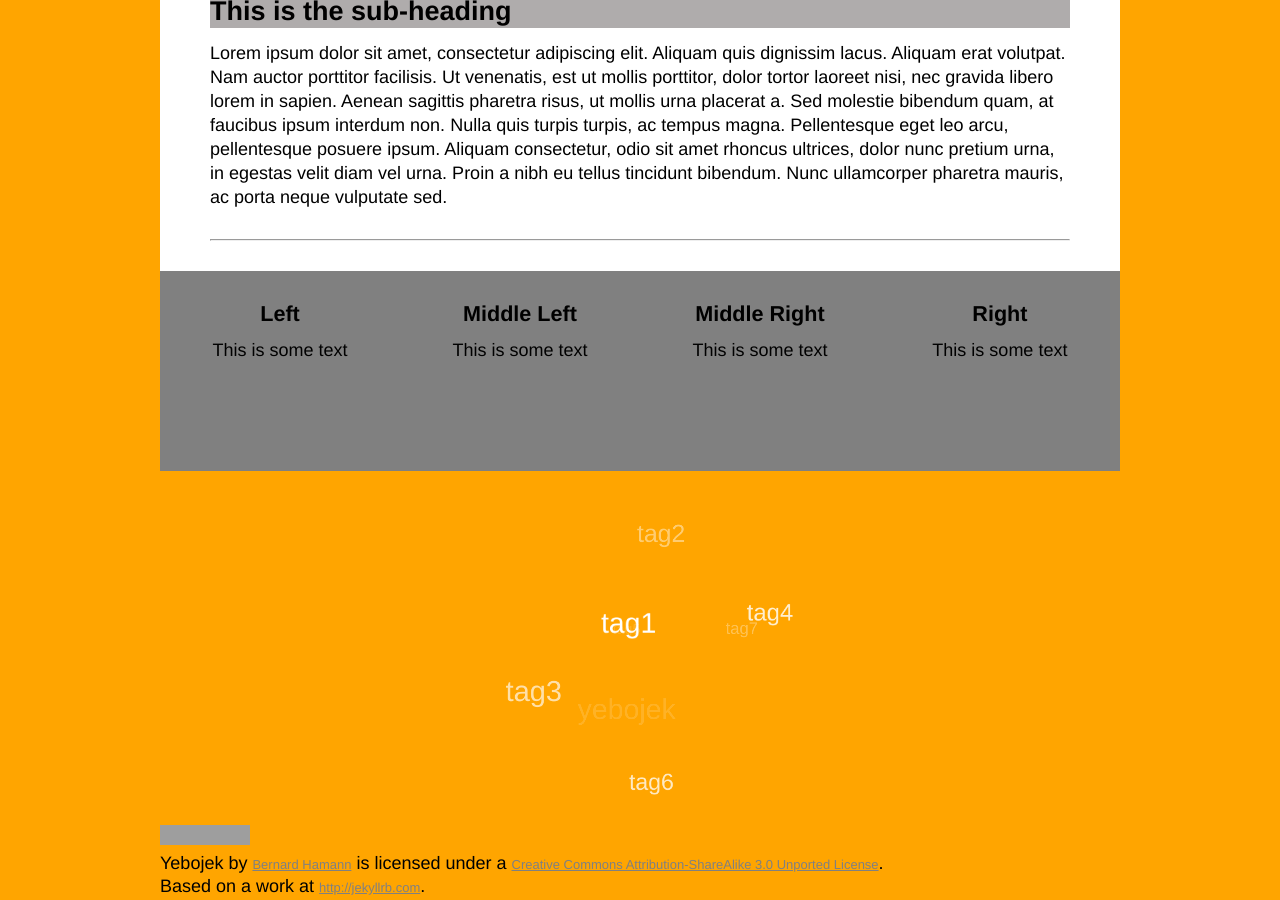
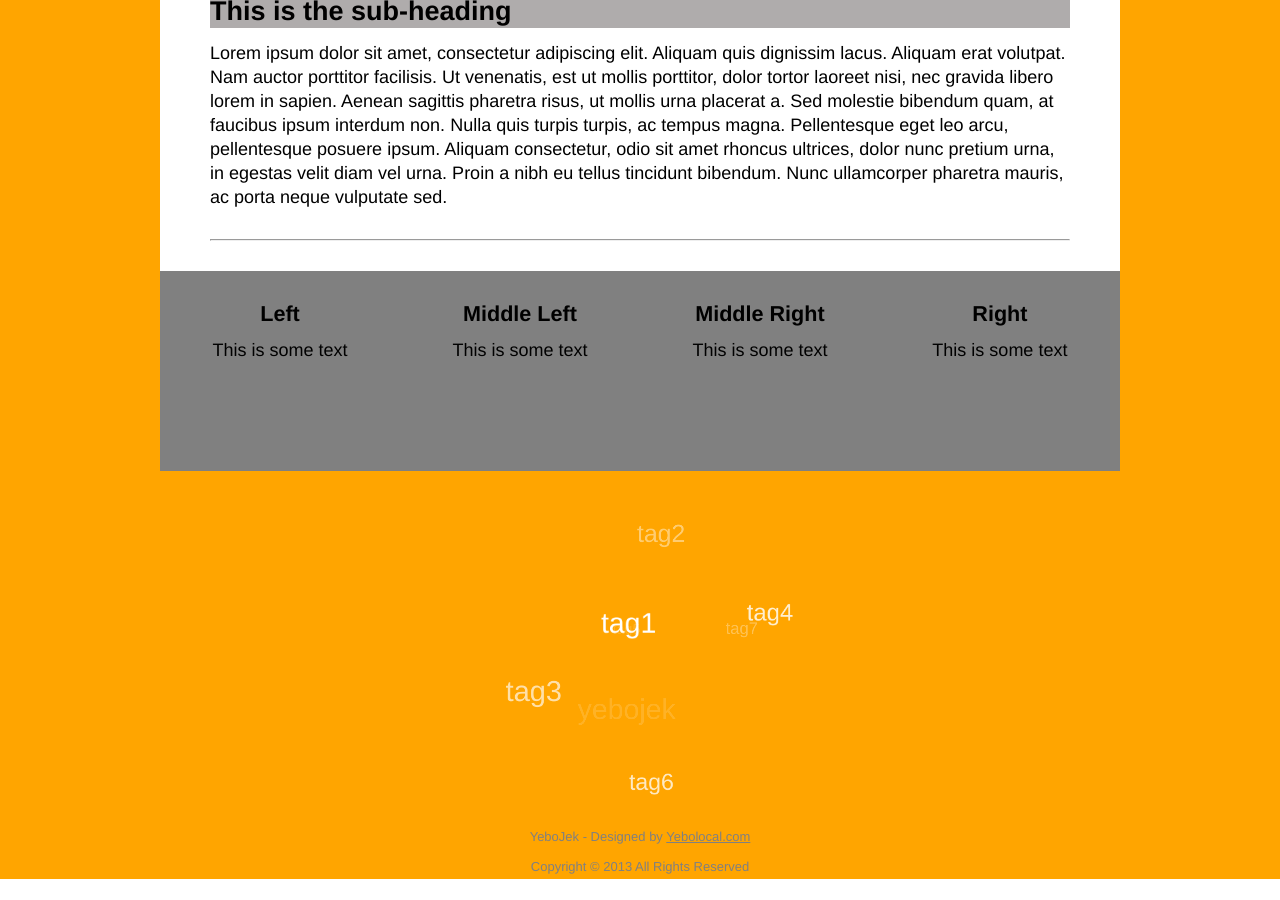
Before and after one commit to bernardhamann/yebojek, a Jekyll site: the page built from index.html, in a window 1280 px wide and 900 px high, scrolled down 727 px. Built offline with Jekyll 4.4.1, drawn with Linux system fonts in a browser that asks for light colours; Markdown is read by kramdown in place of the engine named in the settings; the list of posts is cut into pages by our own code; grey boxes are pictures that could not be loaded.

Commit message:
Removed the Creative commons licence and repalced it with the old footer
Will add the licence later

```diff
--- a/_includes/areas/footers/footer.html
+++ b/_includes/areas/footers/footer.html
@@ -1,3 +1,2 @@
-<div id="license">
-<a rel="license" href="http://creativecommons.org/licenses/by-sa/3.0/deed.en_US"><img alt="Creative Commons License" style="border-width:0" src="http://i.creativecommons.org/l/by-sa/3.0/88x31.png" /></a><br /><span xmlns:dct="http://purl.org/dc/terms/" property="dct:title">Yebojek</span> by <a xmlns:cc="http://creativecommons.org/ns#" href="http://www.bernardhamann.com" property="cc:attributionName" rel="cc:attributionURL">Bernard Hamann</a> is licensed under a <a rel="license" href="http://creativecommons.org/licenses/by-sa/3.0/deed.en_US">Creative Commons Attribution-ShareAlike 3.0 Unported License</a>.<br />Based on a work at <a xmlns:dct="http://purl.org/dc/terms/" href="http://jekyllrb.com" rel="dct:source">http://jekyllrb.com</a>.
-</div> <! -- end of License div -->
+      <p> YeboJek - Designed by <a href="http://yebolocal.com/" title="Yebolocal Web Design">Yebolocal.com</a>  </p>
+		<p> Copyright &copy; 2013 All Rights Reserved </p>
```
